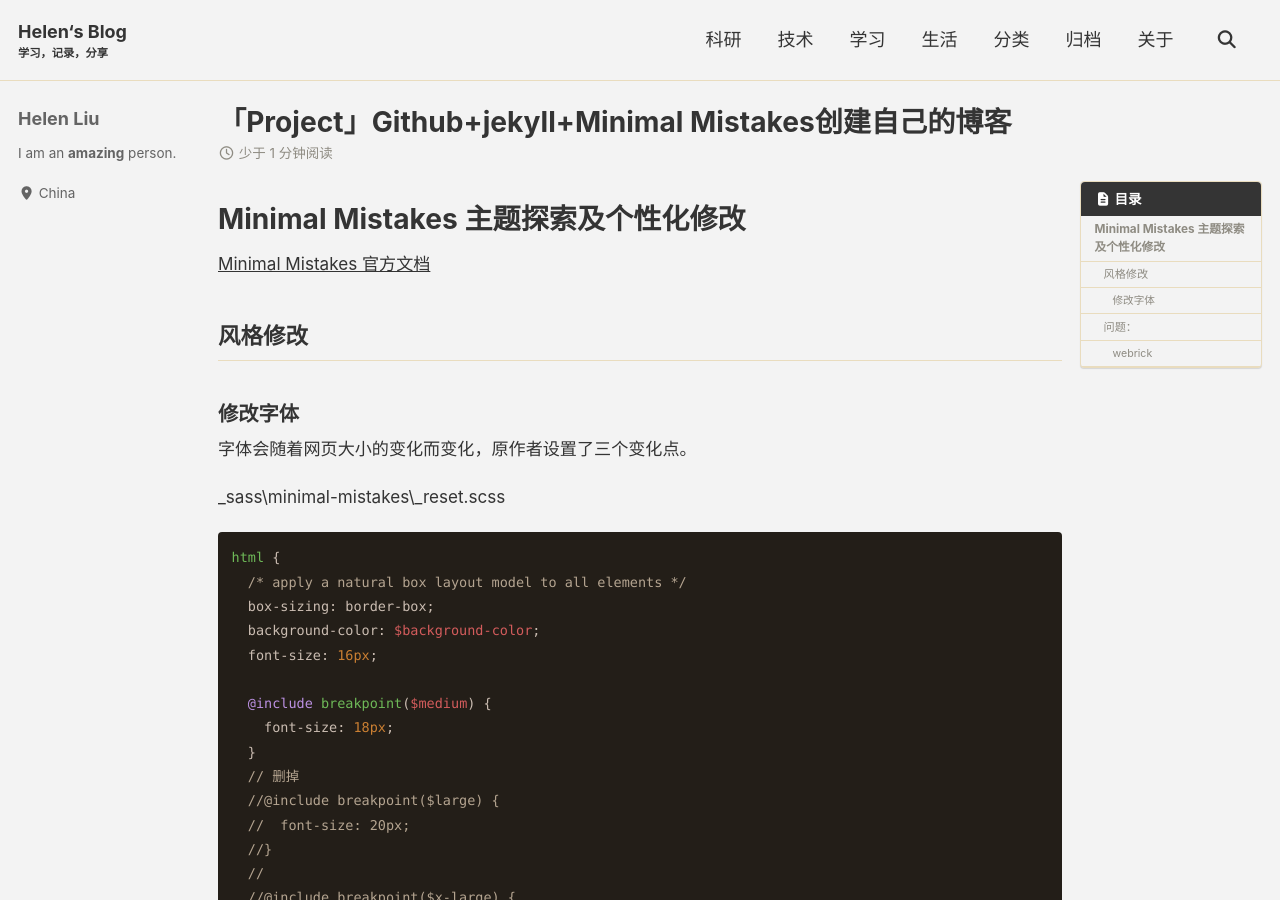
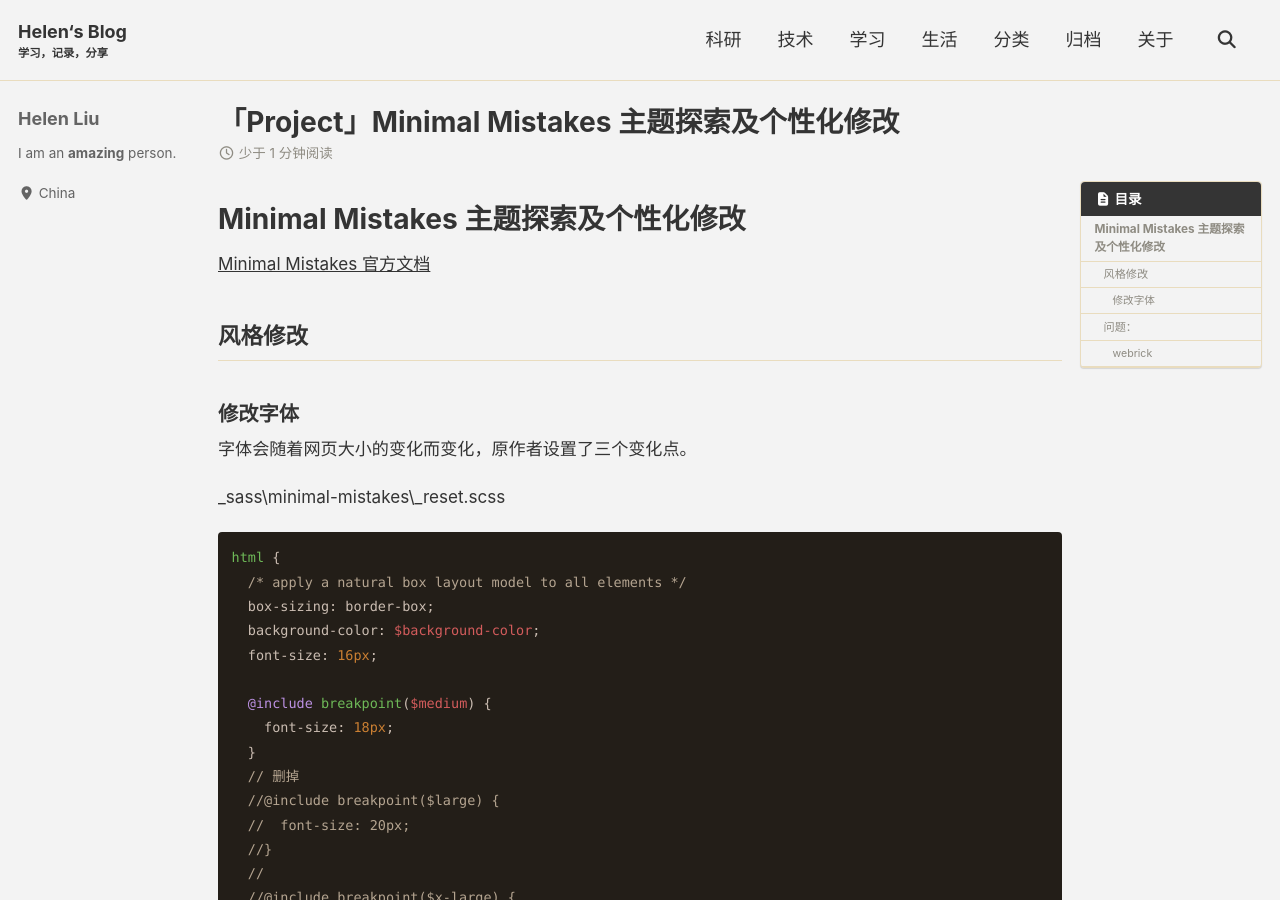
Before and after one commit to LH-Helen/LH-Helen.github.io, a Jekyll site: the page built from _posts/work/project/2024-07-28-MinimalMistakes主题探索.md, in a window 1280 px wide and 900 px high. Built offline with Jekyll 4.4.1, drawn with Linux system fonts in a browser that asks for light colours; cached includes are drawn as plain includes.

Commit message:
update blogs

```diff
--- a/_posts/work/project/2024-07-28-MinimalMistakes主题探索.md
+++ b/_posts/work/project/2024-07-28-MinimalMistakes主题探索.md
@@ -1,5 +1,5 @@
 ---
-title:  "「Project」Github+jekyll+Minimal Mistakes创建自己的博客"
+title:  "「Project」Minimal Mistakes 主题探索及个性化修改"
 mathjax: true
 key: site_blog
 toc: true
```
Also changed, not shown: _posts/work/project/2024-07-24-创建博客.md (+3 -1 lines).
